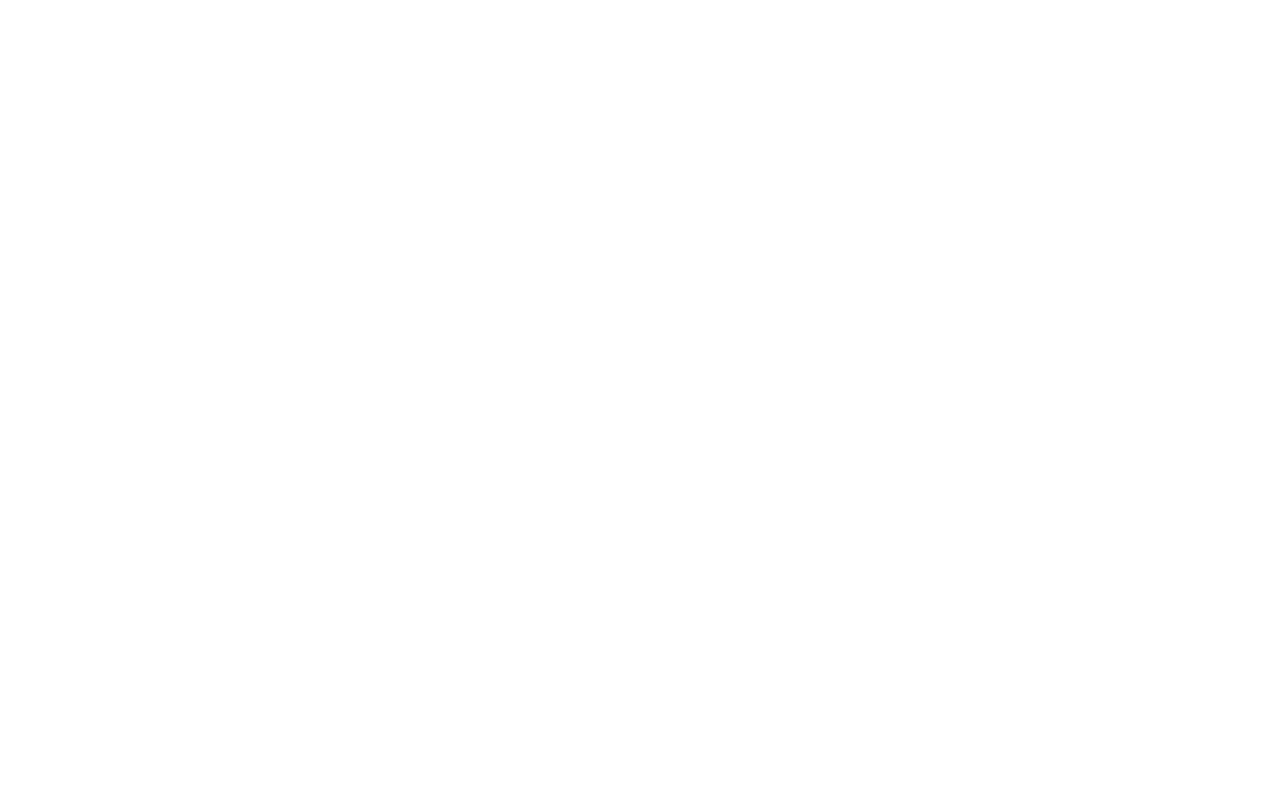
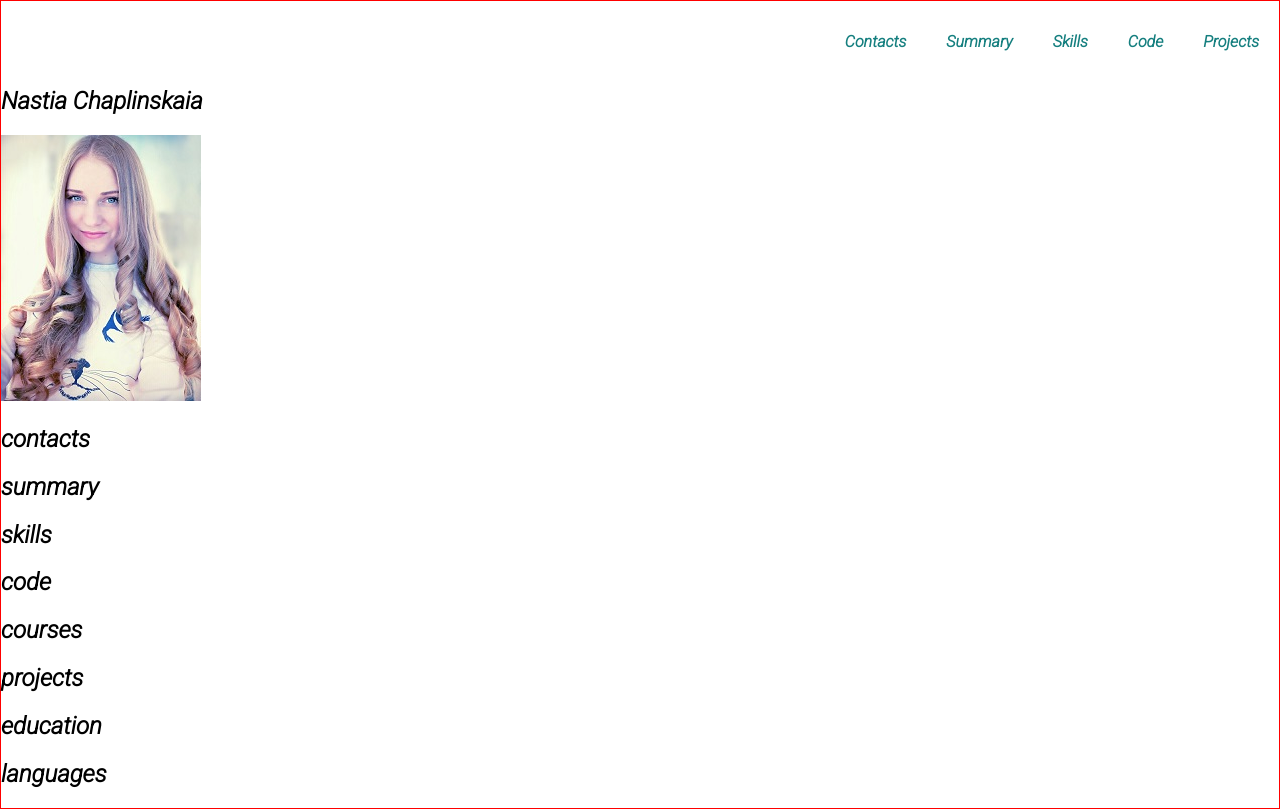
Before and after one commit to NastiaChaplinskaia/rsschool-cv, a plain HTML site: page index.html in a window 1280 px wide. Drawn offline with Linux system fonts and the light colour scheme.

Commit message:
docs: add some information and CSS style

```diff
--- a/index.html
+++ b/index.html
@@ -7,8 +7,42 @@
     <title>Nastia Chaplinskaia</title>
     <link rel="stylesheet" href="style.css">
     <link rel="icon" href="assets/favicon.ico">
+    <link rel="preconnect" href="https://fonts.googleapis.com">
+    <link rel="preconnect" href="https://fonts.gstatic.com" crossorigin>
+    <link href="https://fonts.googleapis.com/css2?family=Roboto:ital,wght@1,300&display=swap" rel="stylesheet">
 </head>
 <body>
+    <header class="header">
+        <div class="container">
+            <nav class="nav">
+                <ul class="nav-list">
+                  <li class="nav-item"><a href="#contacts" class="nav-link">Contacts</a></li>
+                  <li class="nav-item"><a href="#summary" class="nav-link">Summary</a></li>
+                  <li class="nav-item"><a href="#skills" class="nav-link">Skills</a></li>
+                  <li class="nav-item"><a href="#code" class="nav-link">Code</a></li>
+                  <li class="nav-item"><a href="#projects" class="nav-link">Projects</a></li>
+                </ul>
+              </nav>
+        </div>
+    </header>
+    <main class="main">
+        <div class="container">
+            <section class="section" id="profile"><h1>Nastia Chaplinskaia</h1>
+            <img src="myphotoo.jpg" alt="Nastia Chaplinskaia"
+            </section>
+            <section class="section" id="contacts"><h2>contacts</h2></section>
+            <section class="section" id="summary"><h2>summary</h2></section>
+            <section class="section" id="skills"><h2>skills</h2></section>
+            <section class="section" id="code"><h2>code</h2></section>
+            <section class="section" id="courses"><h2>courses</h2></section>
+            <section class="section" id="projects"><h2>projects</h2></section>
+            <section class="section" id="education"><h2>education</h2></section>
+            <section class="section" id="languages"><h2>languages</h2></section>
+        </div>
+    </main>
+    <footer class="footer">
+        <div class="container"></div>
+    </footer>
 
 </body>
 </html>
--- a/style.css
+++ b/style.css
@@ -0,0 +1,39 @@
+html {
+  scroll-behavior: smooth;
+}
+
+* {
+    box-sizing: border-box;
+  }
+
+body {
+    min-height: 100vh;
+    margin: 0;
+    padding: 0;
+    font-family: 'Roboto', sans-serif;
+    border: 1px solid red;
+}
+
+.container {
+  max-width: 1440px;
+  margin: 0 auto;
+}
+
+.nav-list {
+  display: flex;
+  justify-content: flex-end;
+  align-items: center;
+  list-style: none;
+}
+
+.nav-link {
+  padding: 0 20px;
+  line-height: 50px;
+  transition: 0.3s;
+  text-decoration: none;
+  color: #157f7f;
+  font-weight: bold;
+}
+.nav-link:hover {
+  color: #48D1CC;
+}
```
